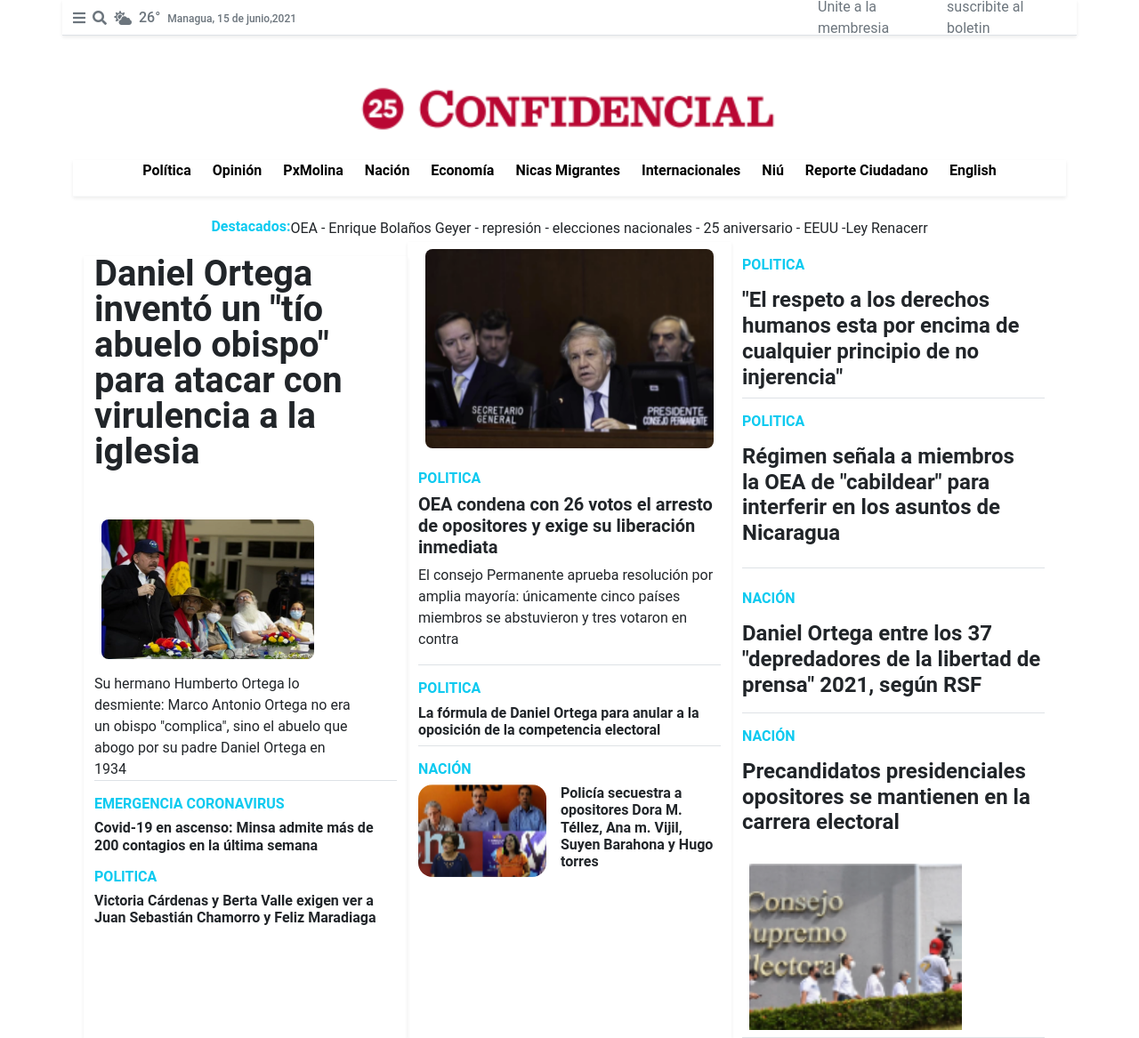
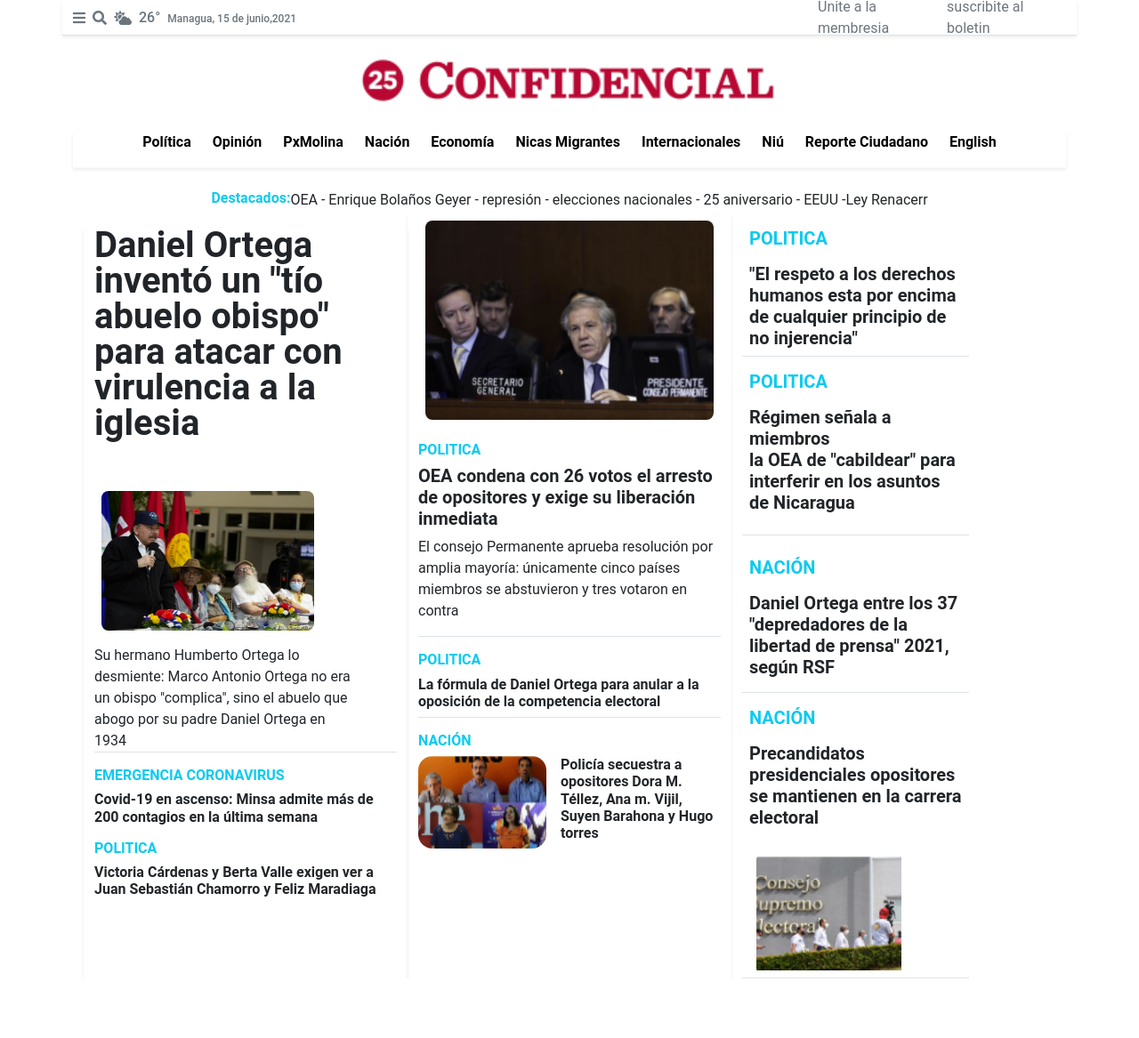
Before and after one commit to Sorakatop/Confidencial, a plain HTML site: page index.html in a window 1280 px wide. Shown: the whole page at 89% size. After the commit the page ends 1100 px from the top, so only its background shows below. Drawn offline with nearby package versions, Linux system fonts and the light colour scheme.

Commit message:
first commit

```diff
--- a/index.html
+++ b/index.html
@@ -37,7 +37,7 @@
             </div>
             </div>
         </header>
-        <section class="text-center container mt-5">
+        <section class="text-center container mt-3">
             <img src="./Confi-25.png" alt="">
             <div
                 class="list mt-4 mx-auto d-flex align-items-center border-bottom shadow-sm border-light justify-content-center gap-4 pb-3">
@@ -105,24 +105,24 @@
                     </div>
                 </div>
 
-                <div class="one col">
-                    <div class="titular-secundario mt-3 border-bottom">
+                <div class="one col mx-auto ">
+                    <div class="titular-secundario mt-3 border-bottom px-2 w-75">
                         <div class="tittle">
-                            <h3 class='text-info fw-bold  fs-6 mt-3'>POLITICA</h3>
+                            <h3 class='text-info fw-bold  fs-5  mt-3'>POLITICA</h3>
                         </div>
-                        <h3 class='fw-bold fs-4 mt-3 ls-1'>"El respeto a los derechos humanos esta por encima de cualquier principio de no injerencia"</h3>
+                        <h3 class='fw-bold fs-5 mt-3'>"El respeto a los derechos humanos esta por encima de cualquier principio de no injerencia"</h3>
                     </div>
-                    <div class="titular-secundario border-bottom mt-3">
-                        <h3 class='text-info fw-bold  fs-6 mt-3'>POLITICA</h3>
-                        <h2 class="fw-bold fs-4 mt-3 mb-4">Régimen señala a miembros <br> la OEA de "cabildear" para interferir en los asuntos de Nicaragua</h2>
+                    <div class="titular-secundario border-bottom mt-3 px-2 w-75">
+                        <h3 class='text-info fw-bold  fs-5  mt-3'>POLITICA</h3>
+                        <h2 class="fw-bold fs-5 mt-3 mb-4">Régimen señala a miembros <br> la OEA de "cabildear" para interferir en los asuntos de Nicaragua</h2>
                     </div>
-                    <div class="titular-secundario border-bottom mt-3">
-                        <h3 class='text-info fw-bold  fs-6 mt-4'>NACIÓN</h3>
-                        <h2 class="fw-bold fs-4 mt-3 mb-3">Daniel Ortega entre los 37 "depredadores de la libertad de prensa" 2021, según RSF</h2>
+                    <div class="titular-secundario border-bottom mt-3 px-2 w-75">
+                        <h3 class='text-info fw-bold  fs-5  mt-4'>NACIÓN</h3>
+                        <h2 class="fw-bold fs-5 mt-3 mb-3">Daniel Ortega entre los 37 "depredadores de la libertad de prensa" 2021, según RSF</h2>
                     </div>
-                    <div class="titular-secundario border-bottom mt-3">
-                        <h3 class='text-info fw-bold  fs-6 mt-3'>NACIÓN</h3>
-                        <h2 class="fw-bold fs-4 mt-3 mb-4">Precandidatos presidenciales opositores se mantienen en la carrera electoral</h2>
+                    <div class="titular-secundario border-bottom mt-3 px-2 w-75">
+                        <h3 class='text-info fw-bold  fs-5  mt-3'>NACIÓN</h3>
+                        <h2 class="fw-bold fs-5 mt-3 mb-4">Precandidatos presidenciales opositores se mantienen en la carrera electoral</h2>
                         <img class="w-75  p-2 rounded" src="./foto-noticia-columna-3.png" alt="">
                     </div>
                 </div>
```
